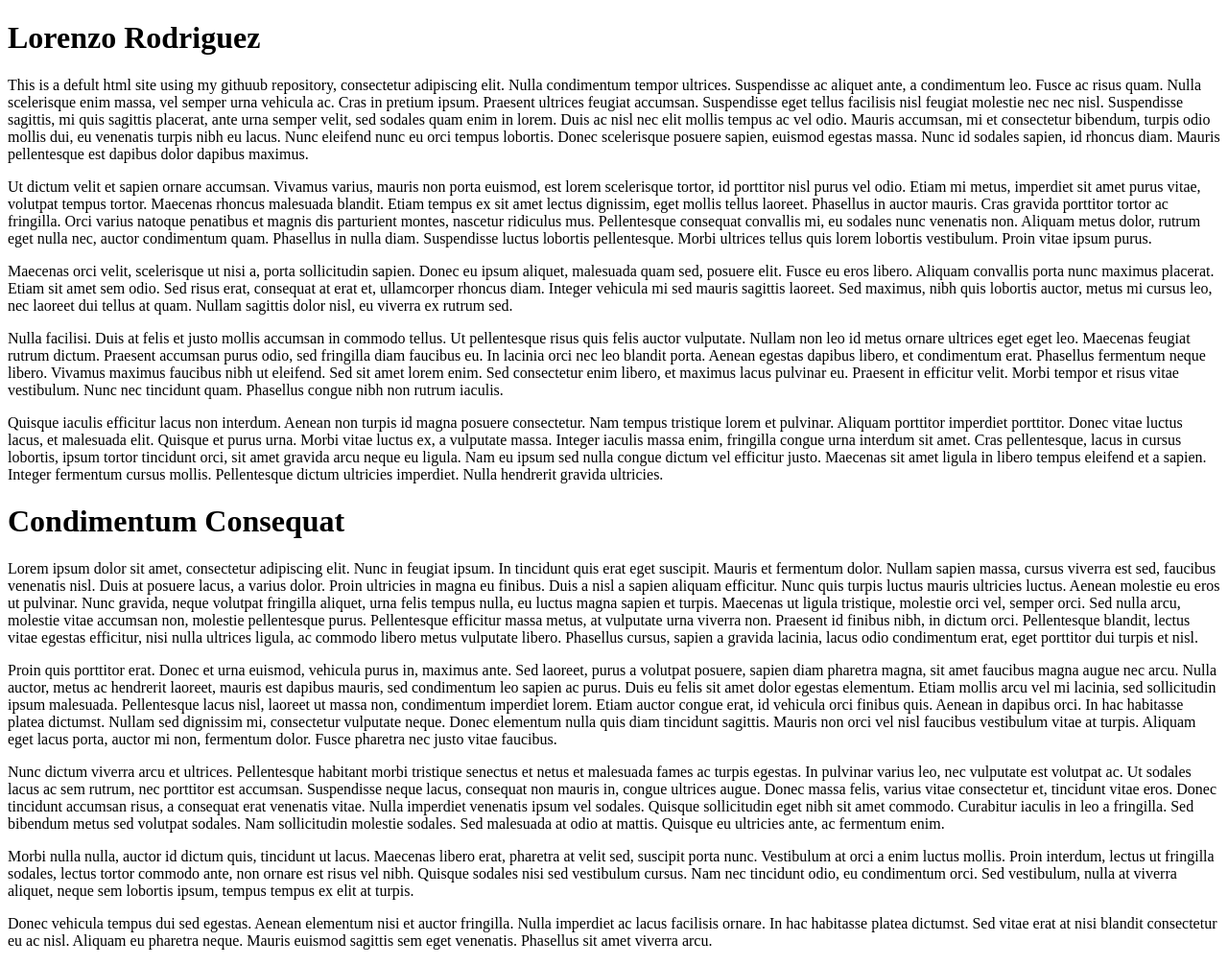
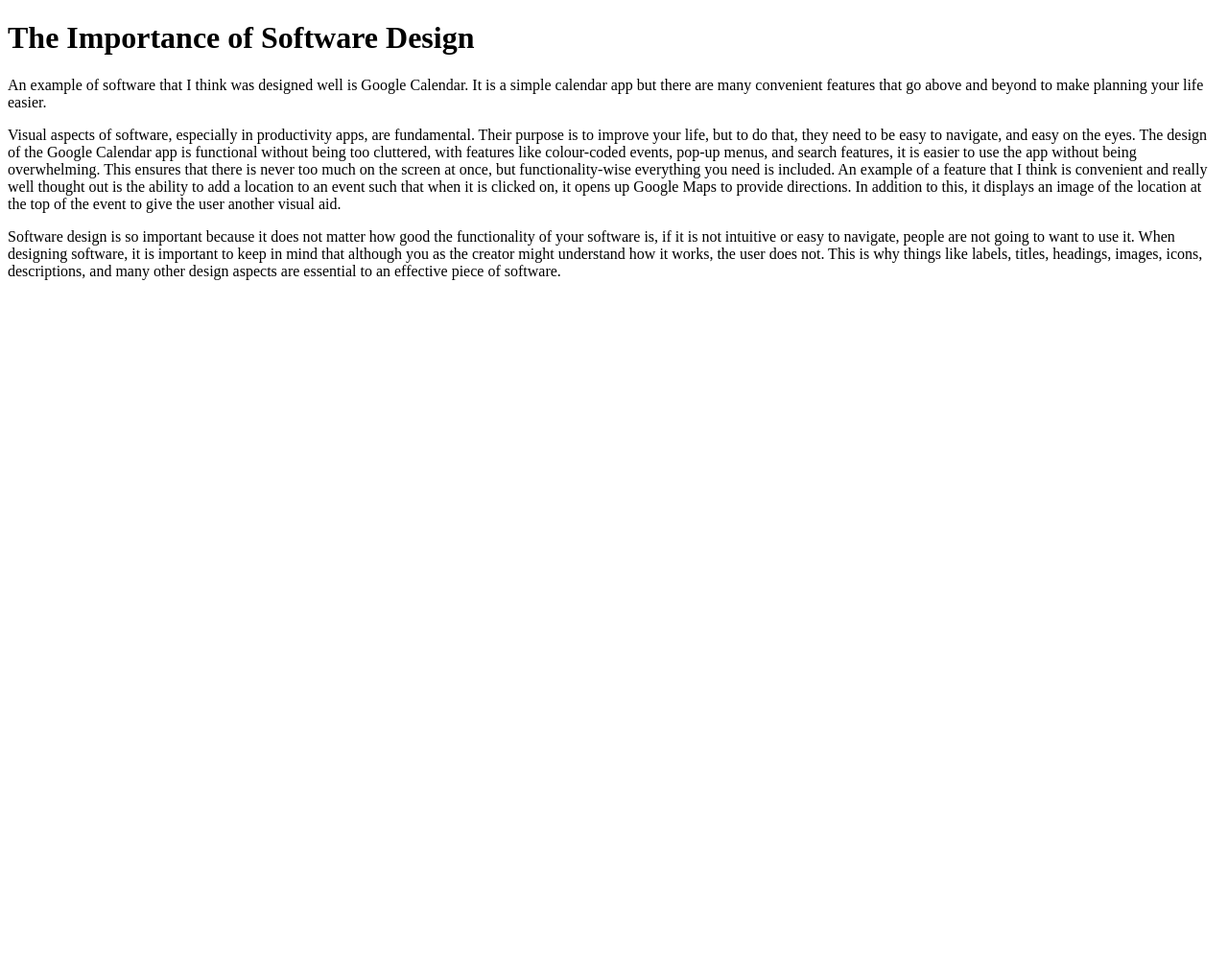
Before and after one commit to lorenzo-rodri/lorenzo-rodri-repository, a plain HTML site: page index.html in a window 1280 px wide. Shown: the whole page at 96% size. After the commit the page ends 800 px from the top, so only its background shows below. Drawn offline with Linux system fonts and the light colour scheme.

Commit message:
Update index.html

```diff
--- a/index.html
+++ b/index.html
@@ -7,73 +7,20 @@
 </head>
 
 <body>
-  <h1>Lorenzo Rodriguez</h1>
-  <p>This is a defult html site using my githuub repository, consectetur adipiscing elit. Nulla condimentum tempor ultrices. Suspendisse ac aliquet
-    ante, a condimentum leo. Fusce ac risus quam. Nulla scelerisque enim massa, vel semper urna vehicula ac. Cras in
-    pretium ipsum. Praesent ultrices feugiat accumsan. Suspendisse eget tellus facilisis nisl feugiat molestie nec nec
-    nisl. Suspendisse sagittis, mi quis sagittis placerat, ante urna semper velit, sed sodales quam enim in lorem. Duis
-    ac nisl nec elit mollis tempus ac vel odio. Mauris accumsan, mi et consectetur bibendum, turpis odio mollis dui, eu
-    venenatis turpis nibh eu lacus. Nunc eleifend nunc eu orci tempus lobortis. Donec scelerisque posuere sapien,
-    euismod egestas massa. Nunc id sodales sapien, id rhoncus diam. Mauris pellentesque est dapibus dolor dapibus
-    maximus.</p>
-  <p>Ut dictum velit et sapien ornare accumsan. Vivamus varius, mauris non porta euismod, est lorem scelerisque tortor,
-    id porttitor nisl purus vel odio. Etiam mi metus, imperdiet sit amet purus vitae, volutpat tempus tortor. Maecenas
-    rhoncus malesuada blandit. Etiam tempus ex sit amet lectus dignissim, eget mollis tellus laoreet. Phasellus in
-    auctor mauris. Cras gravida porttitor tortor ac fringilla. Orci varius natoque penatibus et magnis dis parturient
-    montes, nascetur ridiculus mus. Pellentesque consequat convallis mi, eu sodales nunc venenatis non. Aliquam metus
-    dolor, rutrum eget nulla nec, auctor condimentum quam. Phasellus in nulla diam. Suspendisse luctus lobortis
-    pellentesque. Morbi ultrices tellus quis lorem lobortis vestibulum. Proin vitae ipsum purus.</p>
-  <p>Maecenas orci velit, scelerisque ut nisi a, porta sollicitudin sapien. Donec eu ipsum aliquet, malesuada quam sed,
-    posuere elit. Fusce eu eros libero. Aliquam convallis porta nunc maximus placerat. Etiam sit amet sem odio. Sed
-    risus erat, consequat at erat et, ullamcorper rhoncus diam. Integer vehicula mi sed mauris sagittis laoreet. Sed
-    maximus, nibh quis lobortis auctor, metus mi cursus leo, nec laoreet dui tellus at quam. Nullam sagittis dolor nisl,
-    eu viverra ex rutrum sed.</p>
-  <p>Nulla facilisi. Duis at felis et justo mollis accumsan in commodo tellus. Ut pellentesque risus quis felis auctor
-    vulputate. Nullam non leo id metus ornare ultrices eget eget leo. Maecenas feugiat rutrum dictum. Praesent accumsan
-    purus odio, sed fringilla diam faucibus eu. In lacinia orci nec leo blandit porta. Aenean egestas dapibus libero, et
-    condimentum erat. Phasellus fermentum neque libero. Vivamus maximus faucibus nibh ut eleifend. Sed sit amet lorem
-    enim. Sed consectetur enim libero, et maximus lacus pulvinar eu. Praesent in efficitur velit. Morbi tempor et risus
-    vitae vestibulum. Nunc nec tincidunt quam. Phasellus congue nibh non rutrum iaculis.</p>
-  <p>Quisque iaculis efficitur lacus non interdum. Aenean non turpis id magna posuere consectetur. Nam tempus tristique
-    lorem et pulvinar. Aliquam porttitor imperdiet porttitor. Donec vitae luctus lacus, et malesuada elit. Quisque et
-    purus urna. Morbi vitae luctus ex, a vulputate massa. Integer iaculis massa enim, fringilla congue urna interdum sit
-    amet. Cras pellentesque, lacus in cursus lobortis, ipsum tortor tincidunt orci, sit amet gravida arcu neque eu
-    ligula. Nam eu ipsum sed nulla congue dictum vel efficitur justo. Maecenas sit amet ligula in libero tempus eleifend
-    et a sapien. Integer fermentum cursus mollis. Pellentesque dictum ultricies imperdiet. Nulla hendrerit gravida
-    ultricies.</p>
-  <h1>Condimentum Consequat</h1>
-  <p>Lorem ipsum dolor sit amet, consectetur adipiscing elit. Nunc in feugiat ipsum. In tincidunt quis erat eget
-    suscipit. Mauris et fermentum dolor. Nullam sapien massa, cursus viverra est sed, faucibus venenatis nisl. Duis at
-    posuere lacus, a varius dolor. Proin ultricies in magna eu finibus. Duis a nisl a sapien aliquam efficitur. Nunc
-    quis turpis luctus mauris ultricies luctus. Aenean molestie eu eros ut pulvinar. Nunc gravida, neque volutpat
-    fringilla aliquet, urna felis tempus nulla, eu luctus magna sapien et turpis. Maecenas ut ligula tristique, molestie
-    orci vel, semper orci. Sed nulla arcu, molestie vitae accumsan non, molestie pellentesque purus. Pellentesque
-    efficitur massa metus, at vulputate urna viverra non. Praesent id finibus nibh, in dictum orci. Pellentesque
-    blandit, lectus vitae egestas efficitur, nisi nulla ultrices ligula, ac commodo libero metus vulputate libero.
-    Phasellus cursus, sapien a gravida lacinia, lacus odio condimentum erat, eget porttitor dui turpis et nisl.</p>
-  <p>Proin quis porttitor erat. Donec et urna euismod, vehicula purus in, maximus ante. Sed laoreet, purus a volutpat
-    posuere, sapien diam pharetra magna, sit amet faucibus magna augue nec arcu. Nulla auctor, metus ac hendrerit
-    laoreet, mauris est dapibus mauris, sed condimentum leo sapien ac purus. Duis eu felis sit amet dolor egestas
-    elementum. Etiam mollis arcu vel mi lacinia, sed sollicitudin ipsum malesuada. Pellentesque lacus nisl, laoreet ut
-    massa non, condimentum imperdiet lorem. Etiam auctor congue erat, id vehicula orci finibus quis. Aenean in dapibus
-    orci. In hac habitasse platea dictumst. Nullam sed dignissim mi, consectetur vulputate neque. Donec elementum nulla
-    quis diam tincidunt sagittis. Mauris non orci vel nisl faucibus vestibulum vitae at turpis. Aliquam eget lacus
-    porta, auctor mi non, fermentum dolor. Fusce pharetra nec justo vitae faucibus.</p>
-  <p>Nunc dictum viverra arcu et ultrices. Pellentesque habitant morbi tristique senectus et netus et malesuada fames ac
-    turpis egestas. In pulvinar varius leo, nec vulputate est volutpat ac. Ut sodales lacus ac sem rutrum, nec porttitor
-    est accumsan. Suspendisse neque lacus, consequat non mauris in, congue ultrices augue. Donec massa felis, varius
-    vitae consectetur et, tincidunt vitae eros. Donec tincidunt accumsan risus, a consequat erat venenatis vitae. Nulla
-    imperdiet venenatis ipsum vel sodales. Quisque sollicitudin eget nibh sit amet commodo. Curabitur iaculis in leo a
-    fringilla. Sed bibendum metus sed volutpat sodales. Nam sollicitudin molestie sodales. Sed malesuada at odio at
-    mattis. Quisque eu ultricies ante, ac fermentum enim.</p>
-  <p>Morbi nulla nulla, auctor id dictum quis, tincidunt ut lacus. Maecenas libero erat, pharetra at velit sed, suscipit
-    porta nunc. Vestibulum at orci a enim luctus mollis. Proin interdum, lectus ut fringilla sodales, lectus tortor
-    commodo ante, non ornare est risus vel nibh. Quisque sodales nisi sed vestibulum cursus. Nam nec tincidunt odio, eu
-    condimentum orci. Sed vestibulum, nulla at viverra aliquet, neque sem lobortis ipsum, tempus tempus ex elit at
-    turpis.</p>
-  <p>Donec vehicula tempus dui sed egestas. Aenean elementum nisi et auctor fringilla. Nulla imperdiet ac lacus
-    facilisis ornare. In hac habitasse platea dictumst. Sed vitae erat at nisi blandit consectetur eu ac nisl. Aliquam
-    eu pharetra neque. Mauris euismod sagittis sem eget venenatis. Phasellus sit amet viverra arcu.</p>
+  <h1>The Importance of Software Design</h1>
+  <p>An example of software that I think was designed well is Google Calendar. It is a simple calendar app but there are
+    many convenient features that go above and beyond to make planning your life easier.</p>
+  <p>Visual aspects of software, especially in productivity apps, are fundamental. Their purpose is to improve your life,
+    but to do that, they need to be easy to navigate, and easy on the eyes. The design of the Google Calendar app is functional
+    without being too cluttered, with features like colour-coded events, pop-up menus, and search features, it is easier to use
+    the app without being overwhelming. This ensures that there is never too much on the screen at once, but functionality-wise
+    everything you need is included. An example of a feature that I think is convenient and really well thought out is the ability
+    to add a location to an event such that when it is clicked on, it opens up Google Maps to provide directions. In addition to this,
+    it displays an image of the location at the top of the event to give the user another visual aid.</p>
+  <p>Software design is so important because it does not matter how good the functionality of your software is, if it is not intuitive
+    or easy to navigate, people are not going to want to use it. When designing software, it is important to keep in mind that although
+    you as the creator might understand how it works, the user does not. This is why things like labels, titles, headings, images, icons,
+    descriptions, and many other design aspects are essential to an effective piece of software.</p>
 </body>
 
 </html>
```
